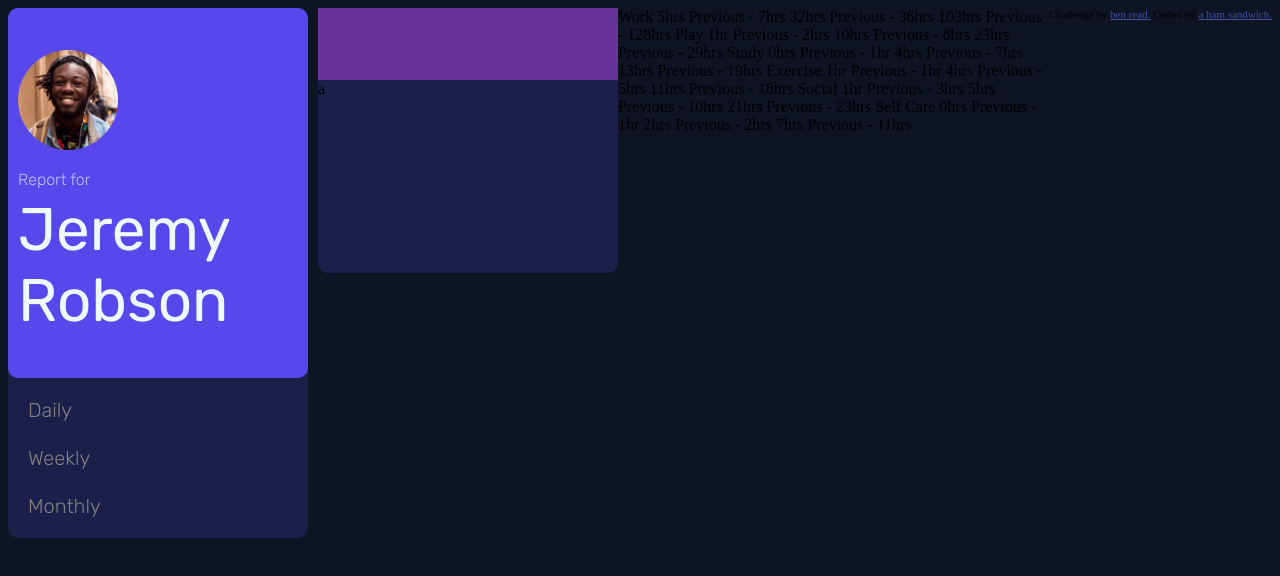
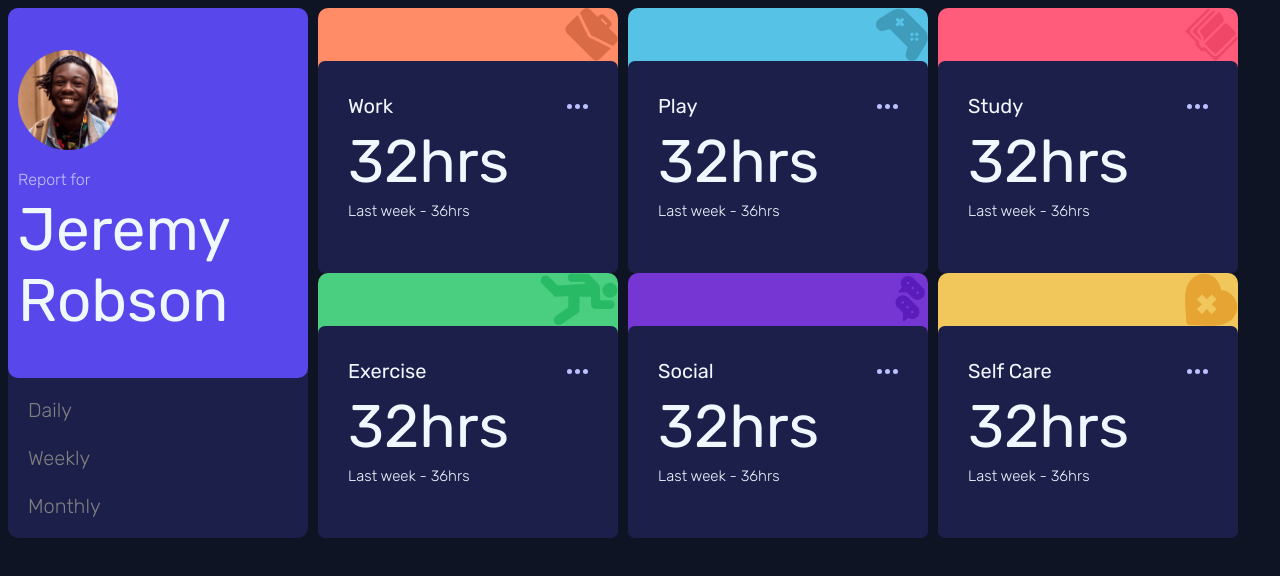
Before and after one commit to tdgog/FC_FrontEnd, a plain HTML site: page index.html in a window 1280 px wide. Drawn offline with Linux system fonts and the light colour scheme.

Commit message:
Updated card positioning

```diff
--- a/index.html
+++ b/index.html
@@ -98,10 +98,25 @@
 
     .body {
       background-color: var(--verydarkblue);
+      display: flex;
+      flex-direction: row;
+    }
+
+    .full-grid-area {
+      display: flex;
+      flex-direction: column;
+      height: 530px;
+      width: auto;
+    }
+
+    .grid-top {
       display: grid;
-      grid-template-areas:
-      'profile work play study'
-      'profile exercise social self-care';
+      grid-template-areas: 'work play study';
+    }
+
+    .grid-bottom {
+      display: grid;
+      grid-template-areas: 'exercise social self-care';
     }
 
     .smallcard {
@@ -110,33 +125,89 @@
       height: 265px;
       border-radius: 10px;
       margin-left: 10px;
-      display: flex;
-      flex-direction: column;
     }
 
     .smallcard-interior {
       background-color: var(--darkblue);
-      border-radius: 10px;
-      width: 100%;
-      height: 80%;
-      z-index: 10;
+      border-radius: 7px;
+      width: calc(100% - 60px);
+      height: calc(80% - 60px);
+      padding: 30px;
     }
     .smallcard-interior:hover {
       background-color: var(--desaturatedblue);
+      cursor: pointer;
     }
 
     .smallcard-image-box {
-      background-color: rebeccapurple;
       width: 100%;
-      height: 30%;
+      height: 20%;
+      display: flex;
+      flex-direction: row-reverse;
     }
 
-    .work { grid-area: 'work'; }
-    .play { grid-area: 'play'; }
-    .study { grid-area: 'study'; }
-    .study { grid-area: 'exercise'; }
-    .exercise { grid-area: 'social'; }
-    .self-care { grid-area: 'self-care'; }
+    .smallcard-topbar {
+      width: 100%;
+      height: 20%;
+      display: flex;
+      justify-content: space-between;
+      align-items: center;
+    }
+
+    .ellipsis {
+      height: 5px;
+    }
+    .ellipsis:hover {
+      color: aliceblue;
+    }
+
+    .activity-name {
+      font-size: 20px;
+      font-family: 'Rubik', sans-serif;
+      color: aliceblue;
+    }
+
+    .hrs {
+      font-size: 60px;
+      font-family: 'Rubik', sans-serif;
+      color: aliceblue;
+      margin: 0px;
+      margin-top: 5px;
+    }
+
+    .lastweekhrs {
+      font-size: 15px;
+      font-family: 'Rubik', sans-serif;
+      color: aliceblue;
+      margin: 0px;
+      margin-top: 5px;
+      font-weight: 300;
+    }
+
+    .work {
+      grid-area: 'work';
+      background-color: hsl(15, 100%, 70%);
+    }
+    .play {
+      grid-area: 'play';
+      background-color: hsl(195, 74%, 62%);
+    }
+    .study {
+      grid-area: 'study';
+      background-color: hsl(348, 100%, 68%);
+    }
+    .exercise {
+      grid-area: 'exercise';
+      background-color: hsl(145, 58%, 55%);
+    }
+    .social {
+      grid-area: 'social';
+      background-color: hsl(264, 64%, 52%);
+    }
+    .self-care {
+      grid-area: 'self-care';
+      background-color: hsl(43, 84%, 65%);
+    }
   </style>
 </head>
 
@@ -156,102 +227,94 @@
     </div>
   </div>
 
-  <div class="work smallcard">
+  <div class="full-grid-area">
+    <div class="grid-top">
+      <div class="work smallcard work-colour">
         <div class="smallcard-image-box">
-
+          <img src="./images/icon-work.svg" />
         </div>
         <div class="smallcard-interior">
-      a
+          <div class="smallcard-topbar">
+            <p class="activity-name">Work</p>
+            <img class="ellipsis" src="images/icon-ellipsis.svg" />
+          </div>
+          <p class="hrs">32hrs</p>
+          <p class="lastweekhrs">Last week - 36hrs</p>
         </div>
       </div>
-  Work
-  5hrs
-  <!-- daily -->
-  Previous - 7hrs
-  <!-- daily -->
-  32hrs
-  <!-- weekly -->
-  Previous - 36hrs
-  <!-- weekly -->
-  103hrs
-  <!-- monthly -->
-  Previous - 128hrs
-  <!-- monthly -->
 
-  Play
-  1hr
-  <!-- daily -->
-  Previous - 2hrs
-  <!-- daily -->
-  10hrs
-  <!-- weekly -->
-  Previous - 8hrs
-  <!-- weekly -->
-  23hrs
-  <!-- monthly -->
-  Previous - 29hrs
-  <!-- monthly -->
+      <div class="play smallcard play-colour">
+        <div class="smallcard-image-box">
+          <img src="./images/icon-play.svg" />
+        </div>
+        <div class="smallcard-interior">
+          <div class="smallcard-topbar">
+            <p class="activity-name">Play</p>
+            <img class="ellipsis" src="images/icon-ellipsis.svg" />
+          </div>
+          <p class="hrs">32hrs</p>
+          <p class="lastweekhrs">Last week - 36hrs</p>
+        </div>
+      </div>
 
-  Study
-  0hrs
-  <!-- daily -->
-  Previous - 1hr
-  <!-- daily -->
-  4hrs
-  <!-- weekly -->
-  Previous - 7hrs
-  <!-- weekly -->
-  13hrs
-  <!-- monthly -->
-  Previous - 19hrs
-  <!-- monthly -->
+      <div class="study smallcard study-colour">
+        <div class="smallcard-image-box">
+          <img src="./images/icon-study.svg" />
+        </div>
+        <div class="smallcard-interior">
+          <div class="smallcard-topbar">
+            <p class="activity-name">Study</p>
+            <img class="ellipsis" src="images/icon-ellipsis.svg" />
+          </div>
+          <p class="hrs">32hrs</p>
+          <p class="lastweekhrs">Last week - 36hrs</p>
+        </div>
+      </div>
+    </div>
 
-  Exercise
-  1hr
-  <!-- daily -->
-  Previous - 1hr
-  <!-- daily -->
-  4hrs
-  <!-- weekly -->
-  Previous - 5hrs
-  <!-- weekly -->
-  11hrs
-  <!-- monthly -->
-  Previous - 18hrs
-  <!-- monthly -->
+    <div class="grid-bottom">
+      <div class="exercise smallcard exercise-colour">
+        <div class="smallcard-image-box">
+          <img src="./images/icon-exercise.svg" />
+        </div>
+        <div class="smallcard-interior">
+          <div class="smallcard-topbar">
+            <p class="activity-name">Exercise</p>
+            <img class="ellipsis" src="images/icon-ellipsis.svg" />
+          </div>
+          <p class="hrs">32hrs</p>
+          <p class="lastweekhrs">Last week - 36hrs</p>
+        </div>
+      </div>
 
-  Social
-  1hr
-  <!-- daily -->
-  Previous - 3hrs
-  <!-- daily -->
-  5hrs
-  <!-- weekly -->
-  Previous - 10hrs
-  <!-- weekly -->
-  21hrs
-  <!-- monthly -->
-  Previous - 23hrs
-  <!-- monthly -->
+      <div class="social smallcard social-colour">
+        <div class="smallcard-image-box">
+          <img src="./images/icon-social.svg" />
+        </div>
+        <div class="smallcard-interior">
+          <div class="smallcard-topbar">
+            <p class="activity-name">Social</p>
+            <img class="ellipsis" src="images/icon-ellipsis.svg" />
+          </div>
+          <p class="hrs">32hrs</p>
+          <p class="lastweekhrs">Last week - 36hrs</p>
+        </div>
+      </div>
 
-  Self Care
-  0hrs
-  <!-- daily -->
-  Previous - 1hr
-  <!-- daily -->
-  2hrs
-  <!-- weekly -->
-  Previous - 2hrs
-  <!-- weekly -->
-  7hrs
-  <!-- monthly -->
-  Previous - 11hrs
-  <!-- monthly -->
-
-
-  <div class="attribution">
-    Challenge by <a href="https://www.frontendmentor.io?ref=challenge" target="_blank">ben read.</a>
-    Coded by <a href="#">a ham sandwich.</a>
+      <div class="self-care smallcard self-care-colour">
+        <div class="smallcard-image-box">
+          <img src="./images/icon-self-care.svg" />
+        </div>
+        <div class="smallcard-interior">
+          <div class="smallcard-topbar">
+            <p class="activity-name">Self Care</p>
+            <img class="ellipsis" src="images/icon-ellipsis.svg" />
+          </div>
+          <p class="hrs">32hrs</p>
+          <p class="lastweekhrs">Last week - 36hrs</p>
+        </div>
+      </div>
+    </div>
   </div>
 </body>
 
```
Lines whose indentation alone changed are shown as unchanged.
